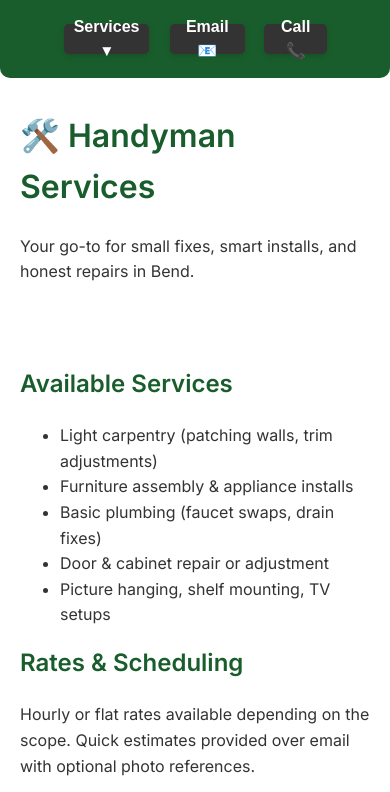
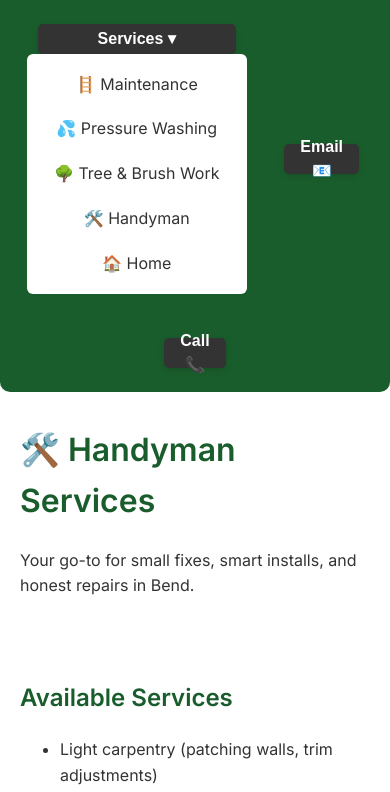
Before and after one commit to maxstonewf/CanDoThings, a website: page handyman.html in a window 390 px wide. Both pictures are taken after a click on the button "Services ▾". Shown: the top 792 px of the page. Drawn offline with Linux system fonts and the light colour scheme.

Commit message:
Updated nav bar -  handyman.html

```diff
--- a/handyman.html
+++ b/handyman.html
@@ -19,27 +19,29 @@
     const nav = document.getElementById('nav-section');
     nav.innerHTML = data;
 
-        const dropdownBtn = nav.querySelector('.dropdown');
-        const dropdownContent = nav.querySelector('#dropdown-content');
+    console.log('Nav Loaded', nav.querySelectorAll('.dropbtn'));  // ← ADD THIS
 
-        if (dropdownBtn && dropdownContent) {
-          dropdownBtn.addEventListener('click', () => {
-            dropdownContent.style.display =
-              dropdownContent.style.display === 'block' ? 'none' : 'block';
-          });
+    const buttons = nav.querySelectorAll('.dropbtn');
 
-          dropdownBtn.addEventListener('mouseleave', () => {
-            if (window.innerWidth > 600) {
-              dropdownContent.style.display = 'none';
+    buttons.forEach(button => {
+      button.addEventListener('click', (e) => {
+        e.stopPropagation();
+        const targetId = button.getAttribute('data-target');
+        const dropdown = document.getElementById(targetId);
+
+        nav.querySelectorAll('.dropdown-content').forEach(d => {
+          if (d !== dropdown) {
+            d.style.display = 'none';
           }
         });
 
-          document.addEventListener('click', function (event) {
-            if (!event.target.closest('.dropdown')) {
-              dropdownContent.style.display = 'none';
-            }
+        dropdown.style.display = (dropdown.style.display === 'block') ? 'none' : 'block';
       });
-        }
+    });
+
+    window.addEventListener('click', () => {
+      nav.querySelectorAll('.dropdown-content').forEach(d => d.style.display = 'none');
+    });
   });
 </script>
 
```
Lines whose indentation alone changed are shown as unchanged.
